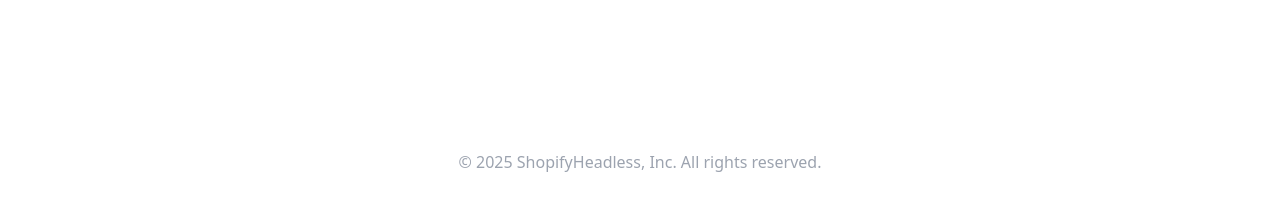
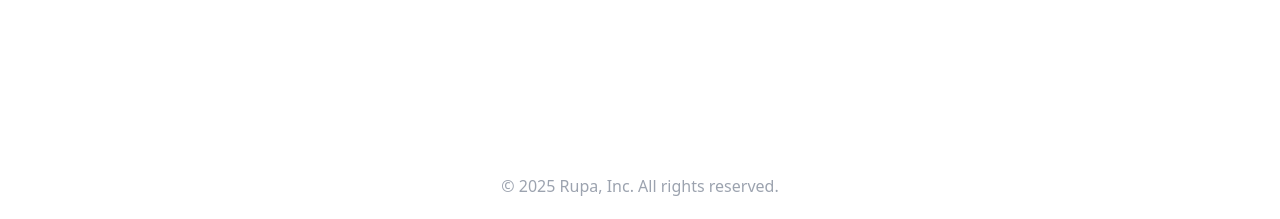
Before and after one commit to PavankumarKokane/Shopify-Headless, a React (Vite) app: page /cart in a window 1280 px wide. Shown: the part 578-797 px from the top of the page. Built offline with nearby package versions, Linux system fonts and the light colour scheme; no server answers.

Commit message:
footer & banner changes

```diff
--- a/src/components/Banner.jsx
+++ b/src/components/Banner.jsx
@@ -8,7 +8,7 @@ function SampleNextArrow(props) {
   const { className, onClick } = props;
   return (
     <div
-      className={`${className} absolute top-1/2 right-0 z-50 transform -translate-y-1/2 cursor-pointer`}
+      className={`${className} absolute top-1/2 right-3 z-50 transform -translate-y-1/2 cursor-pointer`}
       onClick={onClick}
     >
       <svg
@@ -39,7 +39,7 @@ function SamplePrevArrow(props) {
   const { className, onClick } = props;
   return (
     <div
-      className={`${className} absolute top-1/2 left-0 z-50 transform -translate-y-1/2 cursor-pointer`}
+      className={`${className} absolute top-1/2 left-3 z-50 transform -translate-y-1/2 cursor-pointer`}
       onClick={onClick}
     >
       <svg
--- a/src/components/Layout.jsx
+++ b/src/components/Layout.jsx
@@ -1,5 +1,5 @@
 import React, { useState } from 'react';
-import { Link } from 'react-router';
+import { data, Link } from 'react-router';
 import { ShoppingCart, Menu, X } from 'lucide-react';
 import { useCart } from '../context/CartContext';
 import logo from "../assets/rupa_logo.png";
@@ -114,9 +114,9 @@ export default function Layout({ children }) {
       </main>
 
       <footer className="bg-white">
-        <div className="max-w-7xl mx-auto py-12 px-4 overflow-hidden sm:px-6 lg:px-8 2xl:max-w-full 2xl:px-[5%]">
+        <div className="max-w-7xl mx-auto py-6 px-4 overflow-hidden sm:px-6 lg:px-8 2xl:max-w-full 2xl:px-[5%]">
           <p className="mt-8 text-center text-base text-gray-400">
-            &copy; 2025 ShopifyHeadless, Inc. All rights reserved.
+            &copy; {new Date().getFullYear()} Rupa, Inc. All rights reserved.
           </p>
         </div>
       </footer>
```
